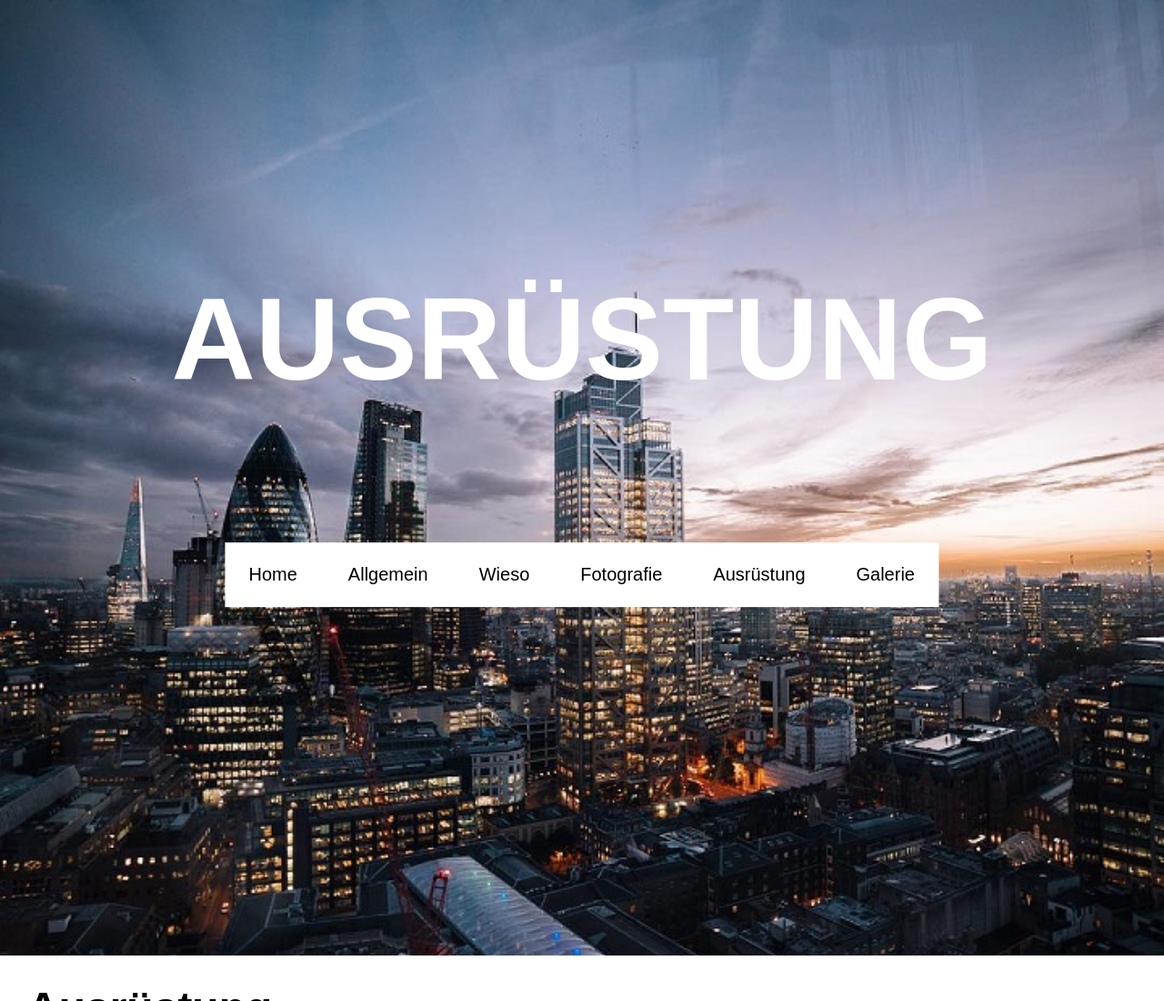
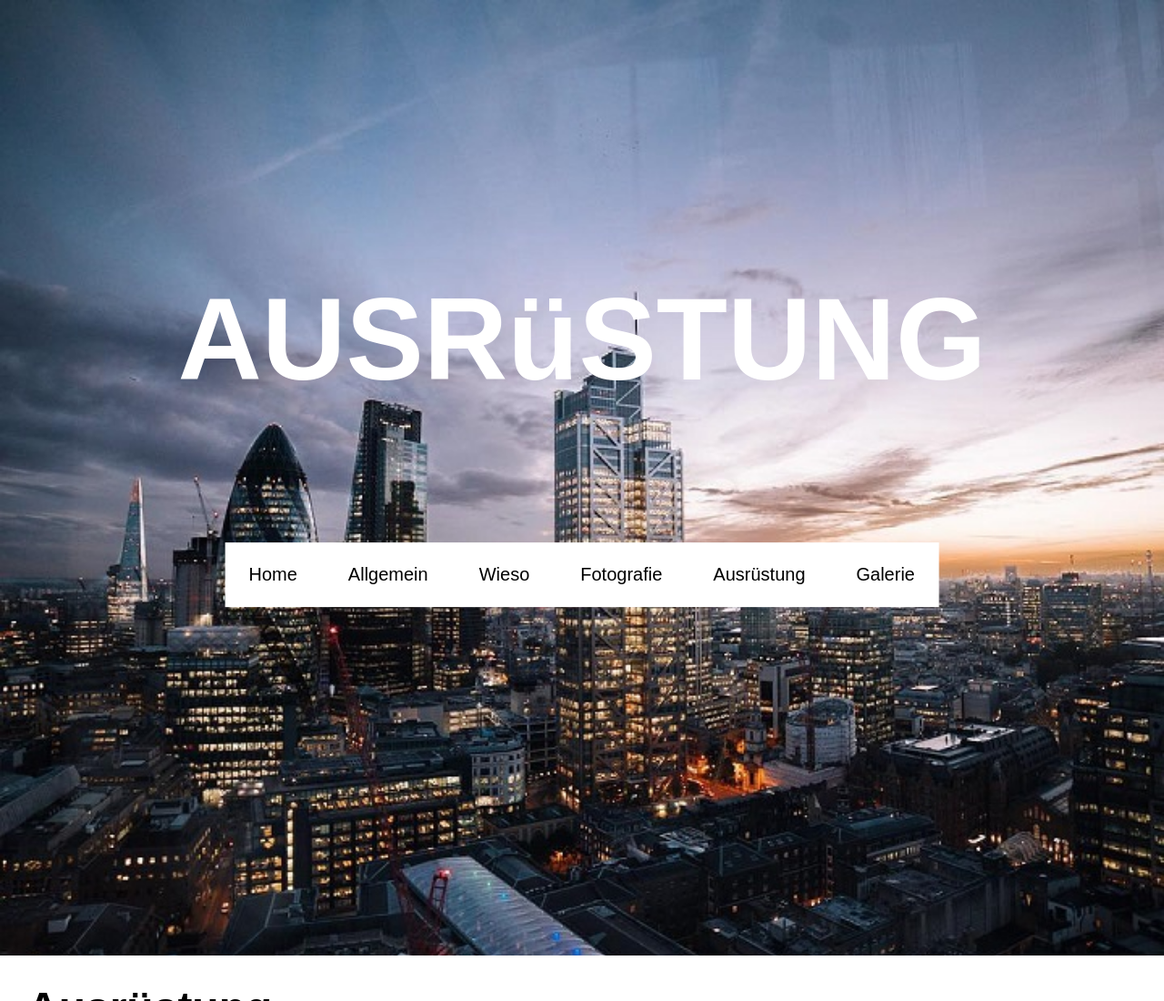
Before and after one commit to Rida4k/htmlRoofing, a plain HTML site: page ausrüstung.html in a window 1280 px wide. Shown: the top 1100 px of the page at 91% size. Drawn offline with Linux system fonts and the light colour scheme.

Commit message:
fixed umlaut

```diff
--- a/ausrüstung.html
+++ b/ausrüstung.html
@@ -18,7 +18,7 @@
 
     <div class="container">
         <div class="ueberschrift">
-            <h1>AUSRÜSTUNG</h1>
+            <h1>AUSR&uuml;STUNG</h1>
             <div class="pos">
                 <ul class="navbar">
                     <li class="navbar1"><a href="home.html">Home</a></li>
@@ -36,7 +36,7 @@
 
     <div class="content">
         <div>
-            <h2>Ausrüstung</h2>
+            <h2>Ausr&uuml;stung</h2>
         </div>
         <div class="text1">
 
```
